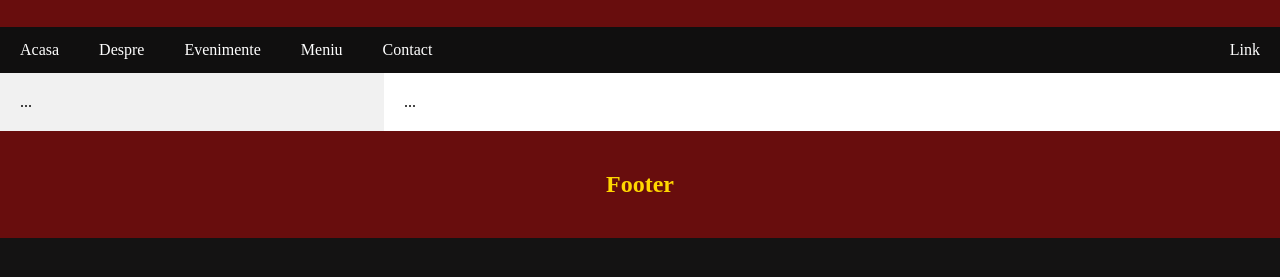
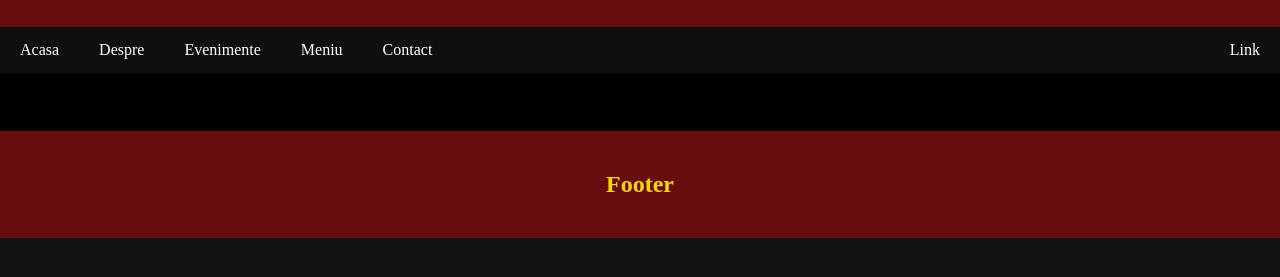
Before and after one commit to mdragos1/BoraBora, a plain HTML site: page home.html in a window 1280 px wide. Shown: the part 105-382 px from the top of the page. Drawn offline with Linux system fonts and the light colour scheme.

Commit message:
Update home.css

```diff
--- a/home.css
+++ b/home.css
@@ -67,14 +67,14 @@ body{
 /* Sidebar/left column */
 .side {
   flex: 30%; /* Set the width of the sidebar */
-  background-color: #f1f1f1; /* Grey background color */
+  background-color: #000000; /* Grey background color */
   padding: 20px; /* Some padding */
 }
 
 /* Main column */
 .main {
   flex: 70%; /* Set the width of the main content */
-  background-color: white; /* White background color */
+  background-color: rgb(0, 0, 0); /* White background color */
   padding: 20px; /* Some padding */
 }
 
```
